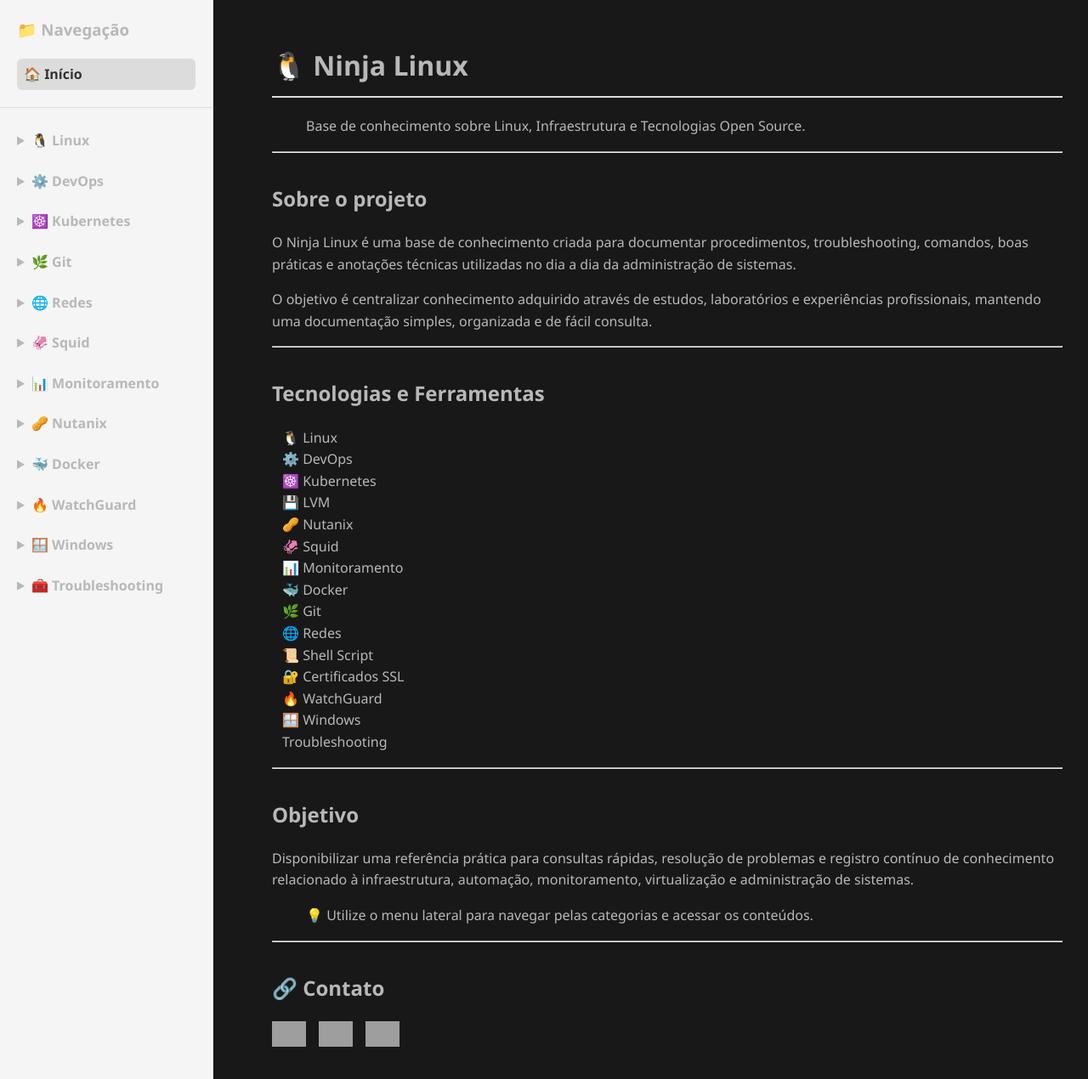
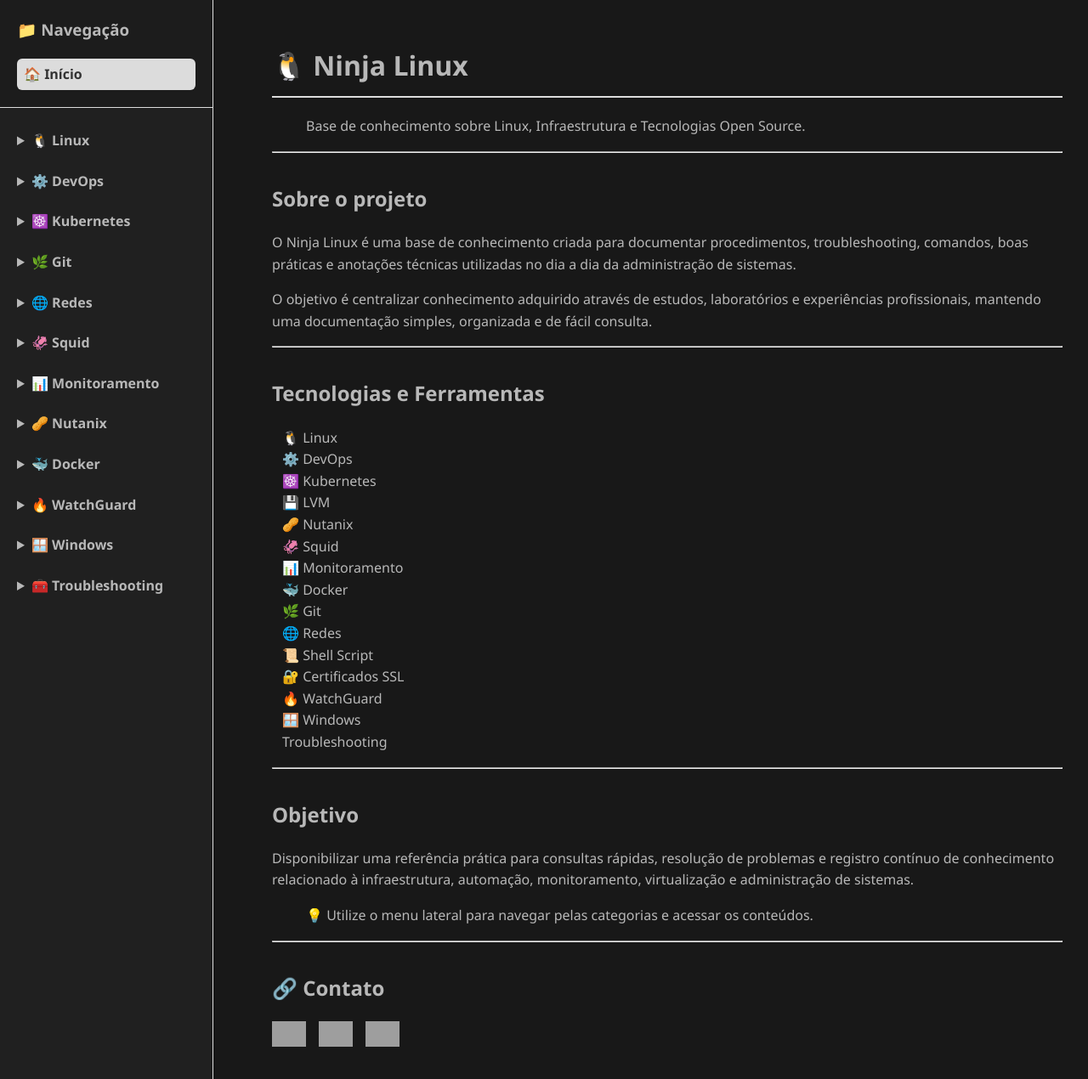
Before and after one commit to joaopedros111/ninja-linux, a Jekyll site: the page built from index.md, in a window 1280 px wide and 1270 px high. Shown: the whole window at 85% size. Built offline with Jekyll 4.4.1, drawn with Linux system fonts in a browser that asks for light colours; grey boxes are pictures that could not be loaded.

```diff
--- a/assets/css/style.css
+++ b/assets/css/style.css
@@ -12,14 +12,14 @@
   left: 0;
   width: 250px;
   height: 100vh;
-  background: #f5f5f5;
+  background: #202020;
   border-right: 1px solid #ddd;
 }
 
 .sidebar-header {
   padding: 20px;
   border-bottom: 1px solid #ddd;
-  background: #f5f5f5;
+  background: #1c1c1c;
 }
 
 .sidebar-header h3 {
```
